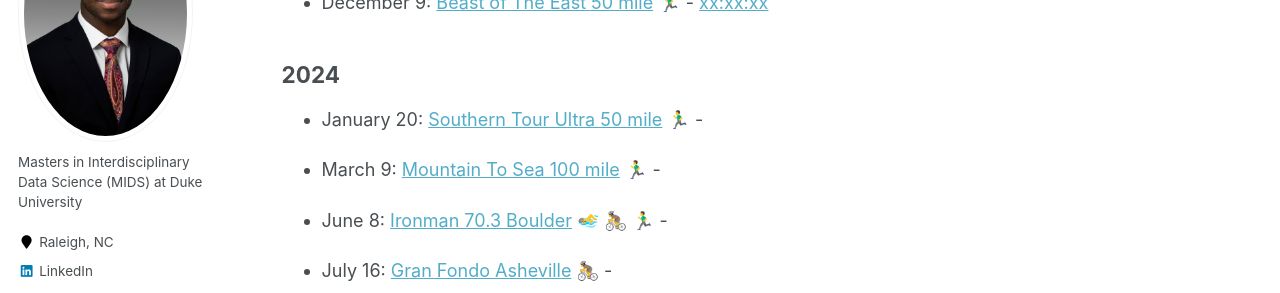
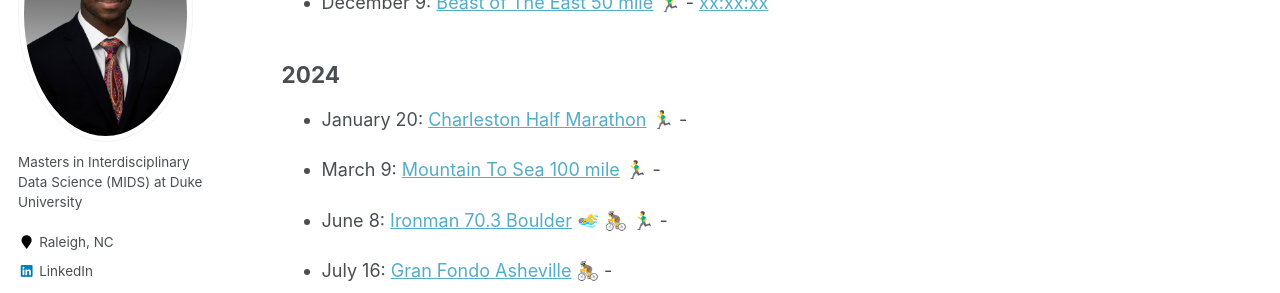
Before and after one commit to caratliff/caratliff.github.io, a Jekyll site: the page built from _pages/race-calendar.md, in a window 1280 px wide and 900 px high, scrolled down 969 px. Shown: the part 151-444 px from the top of the window. Built offline with Jekyll 4.4.1, drawn with Linux system fonts in a browser that asks for light colours; emoji names are drawn with the system emoji font.

Commit message:
Update race-calendar.md

```diff
--- a/_pages/race-calendar.md
+++ b/_pages/race-calendar.md
@@ -49,7 +49,7 @@ redirect_from:
 
 ## 2024
 
-- January 20: [Southern Tour Ultra 50 mile](https://www.southerntourultra.com) :running_man: -
+- January 20: [Charleston Half Marathon](#) :running_man: -
 
 - March 9: [Mountain To Sea 100 mile](https://mountainstosea100.com) :running_man: -
 
```
